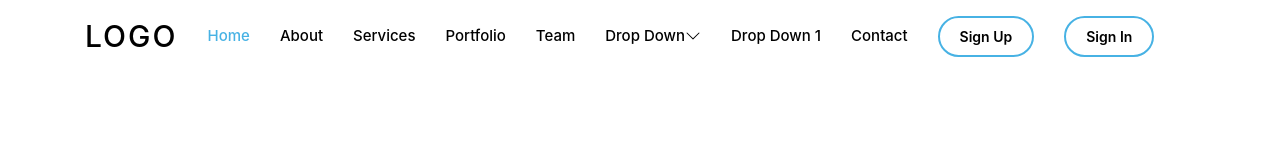
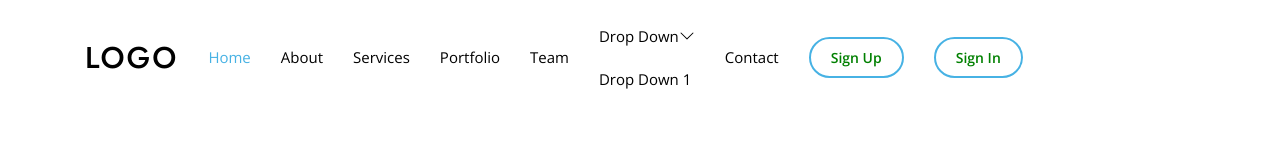
Before and after one commit to Jython1415/legendary-octo-train, a plain HTML site: page index.html in a window 1280 px wide. Drawn offline with nearby package versions, Linux system fonts and the light colour scheme.

Commit message:
more home page stuff

```diff
--- a/css/styles.css
+++ b/css/styles.css
@@ -1,5 +1,32 @@
+/*--------------------------------------------------------------
+# General
+--------------------------------------------------------------*/
+body {
+        font-family: "Open Sans", sans-serif;
+        color: #444444;
+}
+
+a {
+        color: red;
+        text-decoration: none;
+}
+
+a:hover {
+        color: #73c5eb;
+        text-decoration: none;
+}
+
+h1,
+h2,
+h3,
+h4,
+h5,
+h6 {
+        font-family: "Jost", sans-serif;
+}
+
+
 /*===== Header =====*/
-
 /* the whole header, which includes the navbar and logo */
 #header {
         transition: all 0.5s;
@@ -72,7 +99,7 @@
         padding: 8px 20px;
         margin-left: 30px;
         border-radius: 50px;
-        color: black;
+        color: green;
         font-size: 14px;
         border: 2px solid #47b2e4;
         font-weight: 600;
@@ -82,6 +109,7 @@
 .navbar .signin:hover,
 .navbar .signup:focus:hover,
 .navbar .signin:focus:hover {
-        color: black;
+        color: red;
         background: #31a9e1;
+        font-size: 20px;
 }
--- a/index.html
+++ b/index.html
@@ -14,7 +14,7 @@
         <link rel="stylesheet" href="https://cdn.jsdelivr.net/npm/bootstrap@4.6.2/dist/css/bootstrap.min.css">
         <!--CSS file-->
         <link rel="stylesheet" href="css/styles.css">
-        <title>Hello, world!</title>
+        <title>Legendary-Octo-Train</title>
 </head>
 
 <body>
@@ -36,18 +36,20 @@
                                         <li><a class="nav-link scrollto" href="#services">Services</a></li>
                                         <li><a class="nav-link scrollto" href="#portfolio">Portfolio</a></li>
                                         <li><a class="nav-link scrollto" href="#team">Team</a></li>
-                                        <li class="dropdown"><a href="#"><span>Drop Down</span> <svg
+                                        <li class="dropdown"><a href="#"><span>Drop Down </span><svg
                                                                 xmlns="http://www.w3.org/2000/svg" width="16"
                                                                 height="16" fill="currentColor"
                                                                 class="bi bi-chevron-down" viewBox="0 0 16 16">
                                                                 <path fill-rule="evenodd"
                                                                         d="M1.646 4.646a.5.5 0 0 1 .708 0L8 10.293l5.646-5.647a.5.5 0 0 1 .708.708l-6 6a.5.5 0 0 1-.708 0l-6-6a.5.5 0 0 1 0-.708z" />
                                                         </svg></a>
-                                        <li><a href="#">Drop Down 1</a></li>
+                                                <ul>
+                                                        <li><a href="#">Drop Down 1</a></li>
+                                                </ul>
+                                        </li>
 
-                                        </li>
                                         <li><a class="nav-link scrollto" href="#contact">Contact</a></li>
-                                        <li><a class="signup scrollto" href="">Sign Up</a></li>
+                                        <li><a class="signup scrollto" href="account-creation.html">Sign Up</a></li>
                                         <li><a class="signin scrollto" href="">Sign In</a></li>
                                 </ul>
                         </nav>
```
Also changed, not shown: account-creation.html (added, +10 -0 lines).
